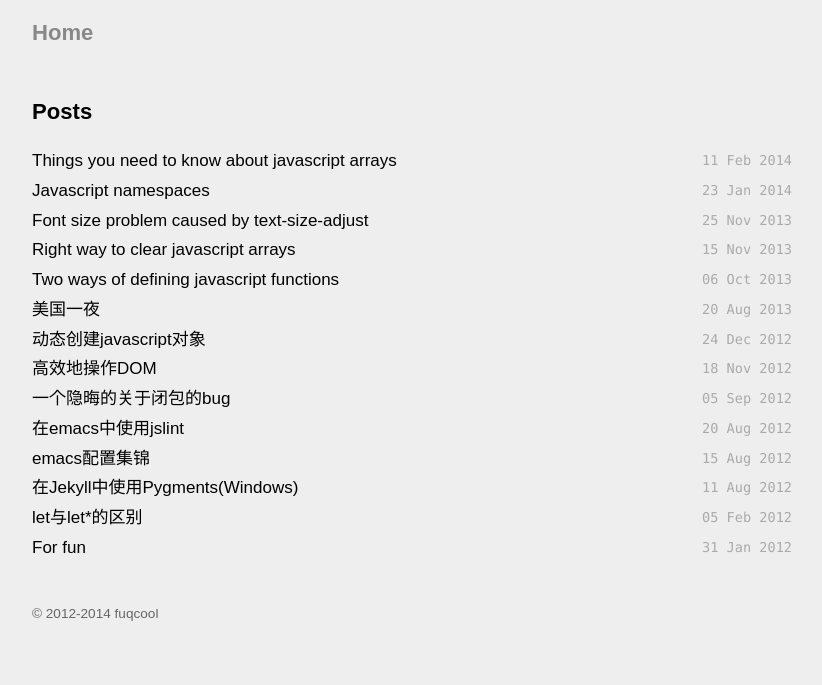
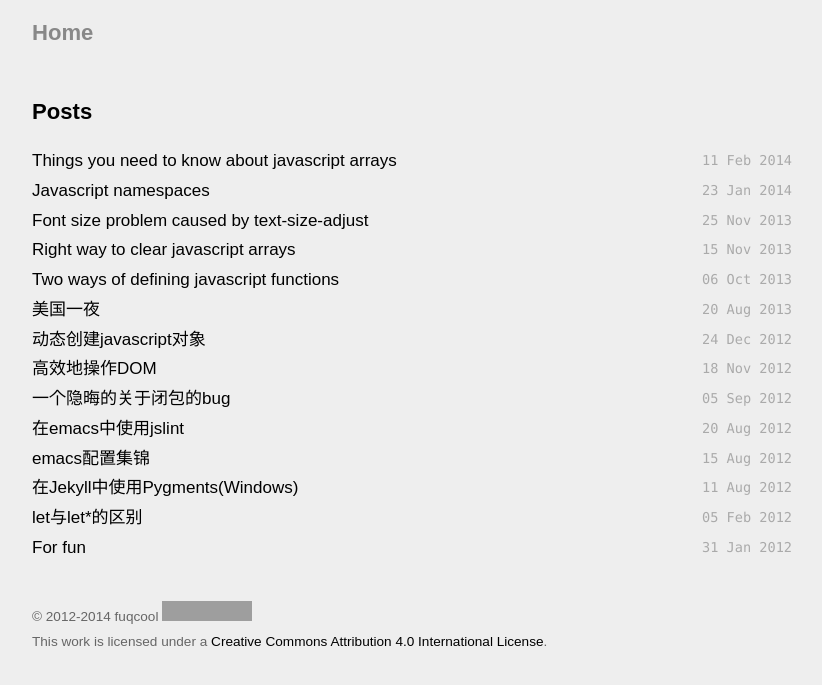
Before and after one commit to fuqcool/fuqcool.github.io, a Jekyll site: the page built from index.html, in a window 1280 px wide. Shown: the top 685 px of the page, without its empty margins (228-1050 px from the left). Built offline with Jekyll 4.4.1, drawn with Linux system fonts in a browser that asks for light colours; Markdown is read by kramdown in place of the engine named in the settings; grey boxes are pictures that could not be loaded.

Commit message:
Update default.html

```diff
--- a/_layouts/default.html
+++ b/_layouts/default.html
@@ -31,6 +31,11 @@
 
       <div class="footer">
         <span>&copy; 2012-2014 fuqcool</span>
+        <a rel="license" href="http://creativecommons.org/licenses/by/4.0/">
+          <img alt="Creative Commons License" style="border-width:0" src="http://i.creativecommons.org/l/by/4.0/88x31.png" />
+        </a><br />This work is licensed under a
+        <a rel="license" href="http://creativecommons.org/licenses/by/4.0/">
+          Creative Commons Attribution 4.0 International License</a>.
       </div>
     </div>
 
```
